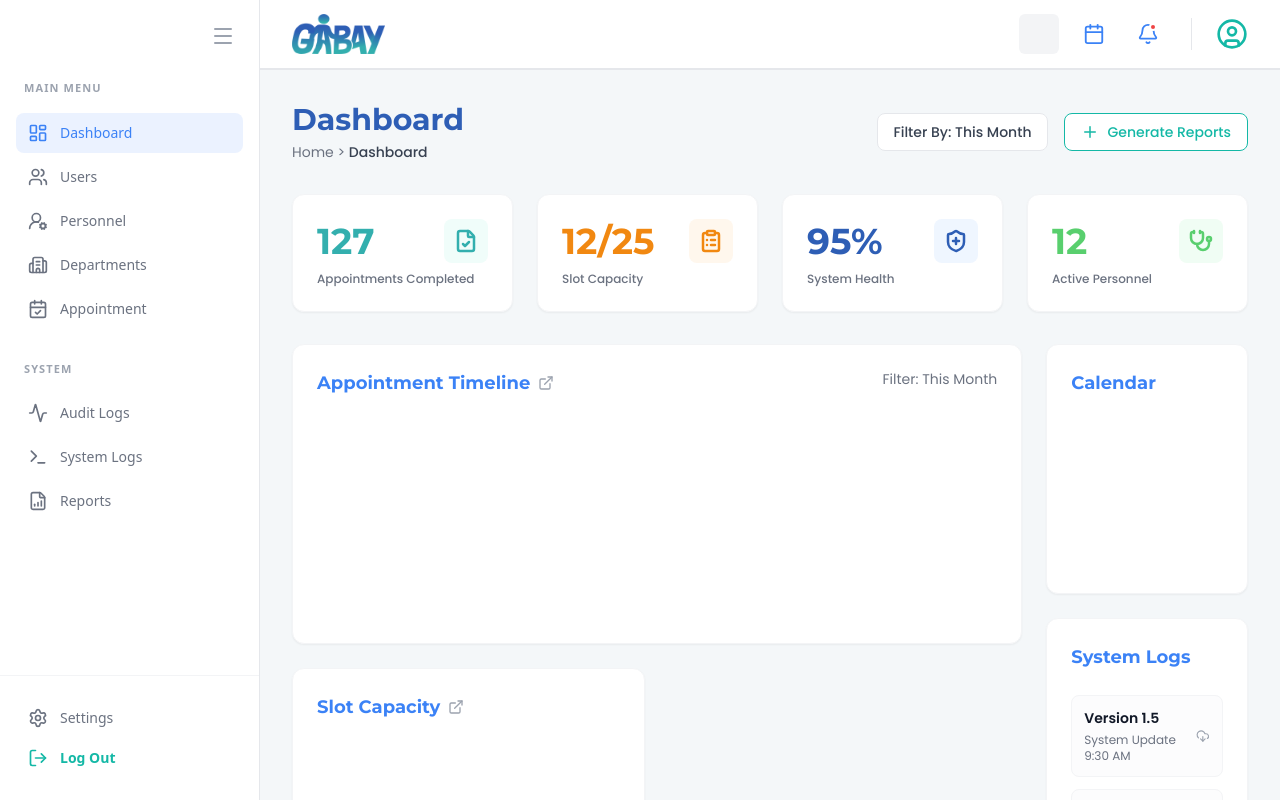
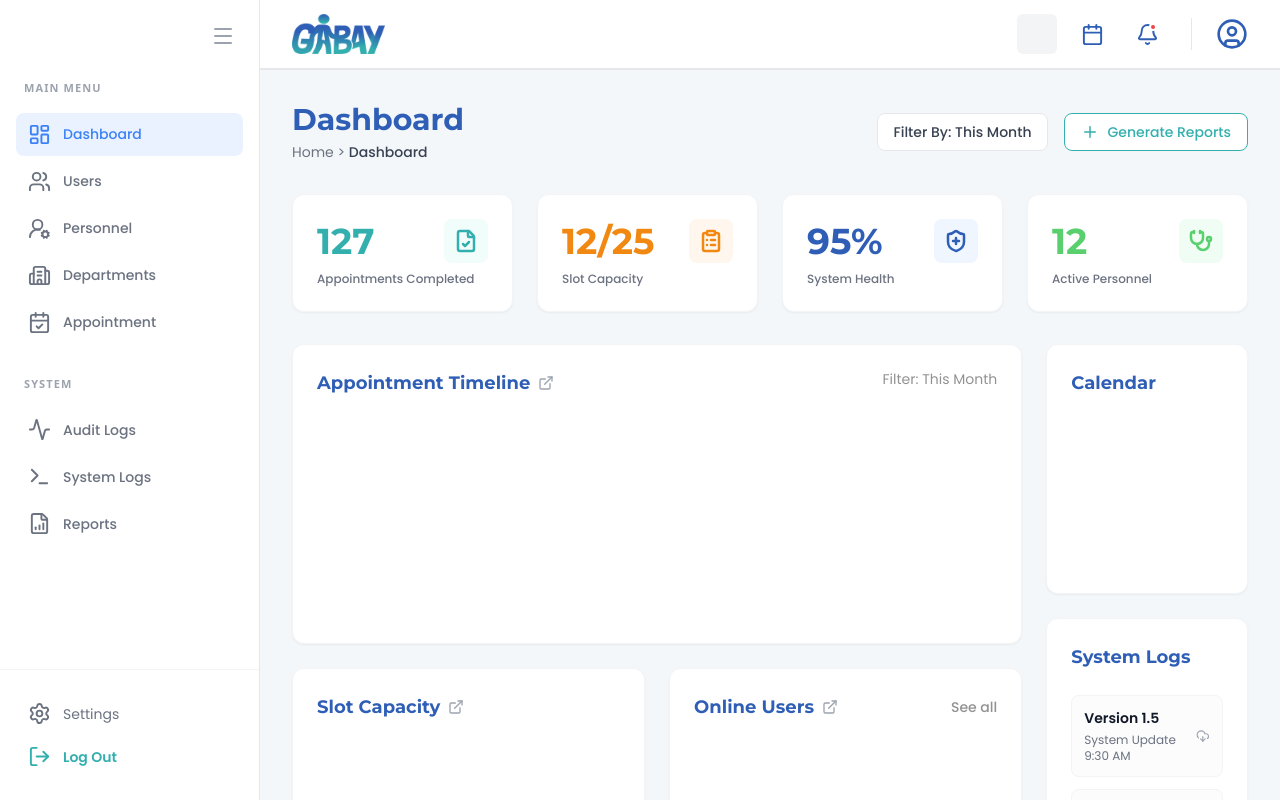
Before and after one commit to BiancaTelan/GABAY, a React (Vite) app in the folder frontend/: page /admin in a window 1280 px wide. Built offline with nearby package versions, Linux system fonts and the light colour scheme.

Commit message:
updated dashboard styles

```diff
--- a/frontend/src/components/AdminHeader.jsx
+++ b/frontend/src/components/AdminHeader.jsx
@@ -4,29 +4,28 @@ import gabayLogo from '../assets/gabayLogo.png';
 export default function AdminHeader() {
   return (
     <header className="h-full px-8 flex items-center justify-between bg-white border-b border-gray-200 transition-all">
-      {/* Logo Container - Safely in the Header */}
       <div className="flex items-center">
         <img src={gabayLogo} alt="GABAY" className="h-10 w-auto object-contain" />
       </div>
 
-      {/* Action Icons */}
+
       <div className="flex items-center gap-4">
-        {/* Search/Placeholder box from your design */}
+        {/* Placeholder */}
         <div className="w-10 h-10 bg-gray-100 rounded-md hidden md:block"></div>
 
-        <button className="p-2 text-[#3B82F6] hover:bg-blue-50 rounded-lg transition">
-          <Calendar size={22} />
+        <button className="p-2 text-gabay-blue hover:bg-blue-50 rounded-lg transition">
+          <Calendar size={23} />
         </button>
 
-        <button className="p-2 text-[#3B82F6] hover:bg-blue-50 rounded-lg transition relative">
-          <Bell size={22} />
+        <button className="p-2 text-gabay-blue hover:bg-blue-50 rounded-lg transition relative">
+          <Bell size={23} />
           <span className="absolute top-2 right-2.5 w-2 h-2 bg-red-500 border-2 border-white rounded-full"></span>
         </button>
 
         <div className="h-8 w-[1px] bg-gray-200 mx-2"></div>
 
         <button className="flex items-center gap-2 group">
-          <UserCircle size={32} className="text-[#14B8A6] group-hover:text-[#3B82F6] transition" />
+          <UserCircle size={32} className="text-gabay-blue group-hover:text-gabay-navy transition" />
         </button>
       </div>
     </header>
--- a/frontend/src/components/AdminSidebar.jsx
+++ b/frontend/src/components/AdminSidebar.jsx
@@ -10,19 +10,19 @@ export default function AdminSidebar({ isCollapsed, setIsCollapsed }) {
     {
       title: "MAIN MENU",
       items: [
-        { name: 'Dashboard', path: '/admin', icon: <LayoutDashboard size={20} /> },
-        { name: 'Users', path: '/admin/users', icon: <Users size={20} /> },
-        { name: 'Personnel', path: '/admin/personnel', icon: <UserRoundCog size={20} /> },
-        { name: 'Departments', path: '/admin/departments', icon: <Building2 size={20} /> },
-        { name: 'Appointment', path: '/admin/appointments', icon: <CalendarCheck size={20} /> },
+        { name: 'Dashboard', path: '/admin', icon: <LayoutDashboard size={23} /> },
+        { name: 'Users', path: '/admin/users', icon: <Users size={23} /> },
+        { name: 'Personnel', path: '/admin/personnel', icon: <UserRoundCog size={23} /> },
+        { name: 'Departments', path: '/admin/departments', icon: <Building2 size={23} /> },
+        { name: 'Appointment', path: '/admin/appointments', icon: <CalendarCheck size={23} /> },
       ]
     },
     {
       title: "SYSTEM",
       items: [
-        { name: 'Audit Logs', path: '/admin/audit', icon: <Activity size={20} /> },
-        { name: 'System Logs', path: '/admin/system-logs', icon: <Terminal size={20} /> },
-        { name: 'Reports', path: '/admin/reports', icon: <FileBarChart size={20} /> },
+        { name: 'Audit Logs', path: '/admin/audit', icon: <Activity size={23} /> },
+        { name: 'System Logs', path: '/admin/system-logs', icon: <Terminal size={23} /> },
+        { name: 'Reports', path: '/admin/reports', icon: <FileBarChart size={23} /> },
       ]
     }
   ];
@@ -41,7 +41,6 @@ export default function AdminSidebar({ isCollapsed, setIsCollapsed }) {
       <div className="flex-1 overflow-y-auto px-4 space-y-8">
         {menuGroups.map((group) => (
           <div key={group.title}>
-            {/* Hide group titles when collapsed */}
             {!isCollapsed && (
               <p className="text-[11px] font-bold text-gray-400 tracking-widest mb-4 px-2">
                 {group.title}
@@ -52,10 +51,10 @@ export default function AdminSidebar({ isCollapsed, setIsCollapsed }) {
                 <NavLink
                   key={item.name}
                   to={item.path}
-                  title={isCollapsed ? item.name : ""} // Show tooltip on hover when collapsed
+                  title={isCollapsed ? item.name : ""}
                   end={item.path === '/admin'}
                   className={({ isActive }) =>
-                    `flex items-center ${isCollapsed ? 'justify-center' : 'gap-3'} px-3 py-2.5 rounded-lg transition-all text-sm font-medium ${
+                    `flex items-center ${isCollapsed ? 'justify-center' : 'gap-3'} px-3 py-2.5 rounded-lg transition-all text-sm font-poppins font-medium ${
                       isActive
                       ? 'bg-[#EBF2FF] text-[#3B82F6]'
                       : 'text-gray-500 hover:bg-gray-50 hover:text-gray-900'
@@ -72,12 +71,12 @@ export default function AdminSidebar({ isCollapsed, setIsCollapsed }) {
       </div>
 
       <div className="px-4 mt-auto pt-6 border-t border-gray-100 space-y-1">
-        <button className={`flex items-center ${isCollapsed ? 'justify-center' : 'gap-3'} px-3 py-2 w-full text-gray-500 hover:text-gray-900 text-sm transition-all`}>
-          <Settings size={20} />
+        <button className={`flex items-center ${isCollapsed ? 'justify-center' : 'gap-3'} px-3 py-2 w-full font-poppins text-gray-500 hover:text-gray-900 text-sm transition-all`}>
+          <Settings size={23} />
           {!isCollapsed && <span>Settings</span>}
         </button>
-        <button className={`flex items-center ${isCollapsed ? 'justify-center' : 'gap-3'} px-3 py-2 w-full text-[#14B8A6] hover:bg-teal-50 rounded-lg text-sm transition-all font-semibold`}>
-          <LogOut size={20} />
+        <button className={`flex items-center ${isCollapsed ? 'justify-center' : 'gap-3'} px-3 py-2 w-full font-poppins text-gabay-teal hover:bg-teal-50 rounded-lg text-sm transition-all font-semibold`}>
+          <LogOut size={23} />
           {!isCollapsed && <span>Log Out</span>}
         </button>
       </div>
--- a/frontend/src/pages/admin/AdminDashboard.jsx
+++ b/frontend/src/pages/admin/AdminDashboard.jsx
@@ -20,7 +20,7 @@ export default function AdminDashboard() {
           <button className="px-4 py-2 bg-white border border-gray-200 text-gray-700 font-medium font-poppins text-sm rounded-lg hover:bg-gray-50 transition">
             Filter By: This Month
           </button>
-          <button className="flex items-center gap-2 px-4 py-2 bg-white border border-[#14B8A6] text-[#14B8A6] font-medium font-poppins text-sm rounded-lg hover:bg-teal-50 transition">
+          <button className="flex items-center gap-2 px-4 py-2 bg-white border border-gabay-teal text-gabay-teal font-medium font-poppins text-sm rounded-lg hover:bg-teal-50 transition">
             <Plus size={18} />
             Generate Reports
           </button>
@@ -43,48 +43,47 @@ export default function AdminDashboard() {
 
           <div className="md:col-span-2 bg-white p-6 rounded-xl shadow-sm border border-gray-100 min-h-[300px]">
             <div className="flex justify-between mb-4">
-              <h4 className="font-montserrat text-lg font-bold text-[#3B82F6] flex items-center gap-2">
+              <h4 className="font-montserrat text-lg font-bold text-gabay-blue flex items-center gap-2">
                 Appointment Timeline <ExternalLink size={16} className="text-gray-400" />
               </h4>
-              <span className="text-sm text-gray-500 font-poppins">Filter: This Month</span>
+              <span className="text-sm text-gray-outline font-poppins">Filter: This Month</span>
             </div>
           </div>
 
           <div className="bg-white p-6 rounded-xl shadow-sm border border-gray-100 min-h-[200px]">
-             <h4 className="font-montserrat text-lg font-bold text-[#3B82F6] flex items-center gap-2">
+             <h4 className="font-montserrat text-lg font-bold text-gabay-blue flex items-center gap-2">
               Slot Capacity <ExternalLink size={16} className="text-gray-400" />
             </h4>
           </div>
 
-          <div className="hidden md:block bg-transparent min-h-[200px]"></div>
-
-          <div className="bg-white p-6 rounded-xl shadow-sm border border-gray-100 md:col-span-2">
+          <div className="bg-white p-6 rounded-xl shadow-sm border border-gray-100">
              <div className="flex justify-between items-center mb-6">
-              <h4 className="font-montserrat text-lg font-bold text-[#3B82F6] flex items-center gap-2">
-                Audit Logs <ExternalLink size={16} className="text-gray-400" />
+              <h4 className="font-montserrat text-lg font-bold text-gabay-blue flex items-center gap-2">
+                Online Users <ExternalLink size={16} className="text-gray-400" />
               </h4>
-              <button className="text-sm text-[#3B82F6] font-medium font-poppins hover:underline">See all</button>
+              <button className="text-sm text-gray-outline font-medium font-poppins hover:underline">See all</button>
             </div>
           </div>
 
           <div className="bg-white p-6 rounded-xl shadow-sm border border-gray-100 md:col-span-2">
              <div className="flex justify-between items-center mb-6">
-              <h4 className="font-montserrat text-lg font-bold text-[#3B82F6] flex items-center gap-2">
-                Online Users <ExternalLink size={16} className="text-gray-400" />
+              <h4 className="font-montserrat text-lg font-bold text-gabay-blue flex items-center gap-2">
+                Audit Logs <ExternalLink size={16} className="text-gray-400" />
               </h4>
-              <button className="text-sm text-[#3B82F6] font-medium font-poppins hover:underline">See all</button>
+              <button className="text-sm text-gray-outline font-medium font-poppins hover:underline">See all</button>
             </div>
           </div>
+
         </div>
 
         {/* RIGHT */}
         <div className="space-y-6">
           <div className="bg-white p-6 rounded-xl shadow-sm border border-gray-100 min-h-[250px]">
-            <h4 className="font-montserrat text-lg font-bold text-[#3B82F6]">Calendar</h4>
+            <h4 className="font-montserrat text-lg font-bold text-gabay-blue">Calendar</h4>
           </div>
 
           <div className="bg-white p-6 rounded-xl shadow-sm border border-gray-100">
-            <h4 className="font-montserrat text-lg font-bold text-[#3B82F6] mb-6">System Logs</h4>
+            <h4 className="font-montserrat text-lg font-bold text-gabay-blue mb-6">System Logs</h4>
             <div className="space-y-3">
               {[1, 2, 3, 4, 5].map((item) => (
                 <div key={item} className="flex justify-between items-center p-3 border border-gray-100 rounded-lg bg-gray-50/50">
```
